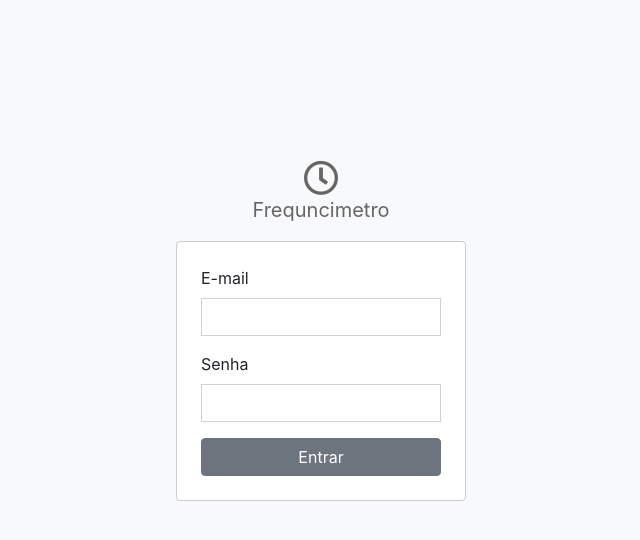
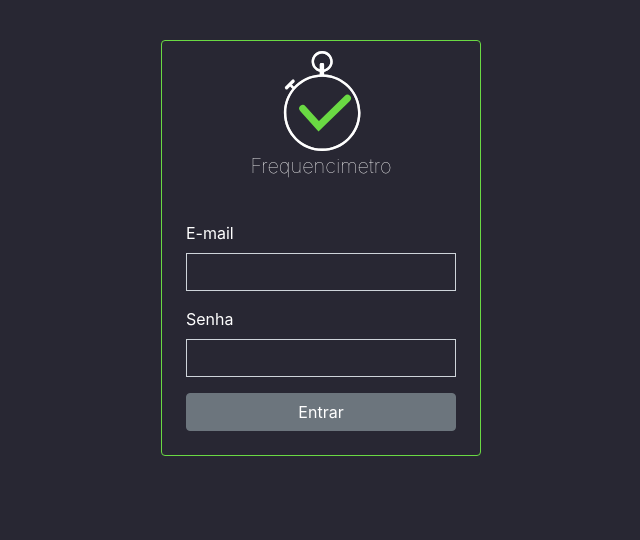
Before and after one commit to juliobissoli/Frequencimetro, a Vue app: page /#/ in a window 1280 px wide. Shown: the top 540 px of the page, without its empty margins (319-959 px from the left). Built offline with nearby package versions, Linux system fonts and the light colour scheme.

Commit message:
Change logo

```diff
--- a/src/components/MainMenu.vue
+++ b/src/components/MainMenu.vue
@@ -2,8 +2,8 @@
   <div class="menu">
     <div class="header">
       <div class="logo mb-4 mt-2">
-        <i class="fas fa-stopwatch" style="font-size: 34px"></i>
-        <h6 class="mt-1">Frequencimetro</h6>
+      <img src='../assets/logo.svg' class="logo_img">
+        <span class="mt-1">Frequencimetro</span>
       </div>
 
       <div class="side_bar">
@@ -42,7 +42,6 @@
 <script>
 // import Avatar from "./Avatar";
 import auth from "../utils/auth";
-
 export default {
   name: "MainMenu",
   // components: { Avatar },
@@ -71,6 +70,10 @@ export default {
   flex-direction: column;
   align-content: stretch;
 }
+.logo_img{
+  height: 8vh;
+  width: 8vw;
+}
 .logo {
   display: flex;
   width: 100%;
@@ -80,6 +83,8 @@ export default {
   font-weight: 100;
   padding: 5px;
   color: #ffff;
+  font-size: 15px;
+
 }
 .header {
   width: 100%;
--- a/src/views/Login.vue
+++ b/src/views/Login.vue
@@ -1,10 +1,10 @@
 <template>
   <div class="login-page">
     <div class="d-flex align-items-center justify-content-center">
-      <div class="col-md-3 login-container">
+      <div class="col-md-3 login-container p-0">
         <div class="row logo mb-3">
-          <i class="col-12 far fa-clock text-center"></i>
-          <span class="col-12 text-center">Frequncimetro</span>
+          <img src="../assets/logo.svg" class="logo_img" />
+          <span class="col-12 text-center">Frequencimetro</span>
         </div>
         <div class="login-form p-4">
           <form>
@@ -57,7 +57,7 @@ export default {
 
   methods: {
     async login() {
-      console.log(auth.loggedIn())
+      console.log(auth.loggedIn());
       const isLogeed = await auth.login(this.email, this.password);
       if (isLogeed) {
         if (this.$route.query && this.$route.query.redirect) {
@@ -72,46 +72,45 @@ export default {
   }
 };
 </script>
-<style lang="scss">
+<style lang="scss" scoped>
 // @import "../assets/styles/bootstrap";
 .login-page {
-  background-color: #f8f9fa;
+  // background-color: #f8f9fa;
   height: 100vh;
+  background-color: #282733;
+
 }
 .logo {
-  i {
-    font-size: 35px;
+  display: flex;
+  justify-content: center;
+  color: #fff;
+  font-weight: 100;
+  img {
+    margin-top: 10px;
+    height: 100px;
+    width: 100px;
   }
   span {
     font-size: 20px;
   }
-  color: #666;
-  font-family: -apple-system, Roboto, BlinkMacSystemFont, "Segoe UI", Oxygen,
-    Ubuntu, Cantarell, "Open Sans", "Helvetica Neue", sans-serif;
 }
-// .bg-conceptho {
-// //   background-image: url("../assets/img/bg-conceptho.jpg");
-//   background-size: cover;
-//   background-position: center center;
-//   height: 100vh;
-//   filter: grayscale(25%) blur(0);
-//   transition: filter 3s;
-//   &:hover {
-//     filter: grayscale(100%) blur(3px);
-//   }
-// }
+
 .login-container {
-  margin-top: 20vh;
+  margin-top: 5vh;
+  background-color: #282733;
+   border-radius: 0.25rem;
+   border: 1px solid #6AD943;
 }
 .login-form {
   width: 100%;
-  background-color: #fff;
-  border: 1px solid #ccc;
-  border-radius: 0.25rem;
+  // background-color: #fff;
+
   label {
+    color: #fff;
   }
   input {
     border-radius: 0;
+    color: #fff;
     background-color: rgba(255, 255, 255, 0);
   }
   button {
```
Also changed, not shown: src/assets/logo.svg (added).
